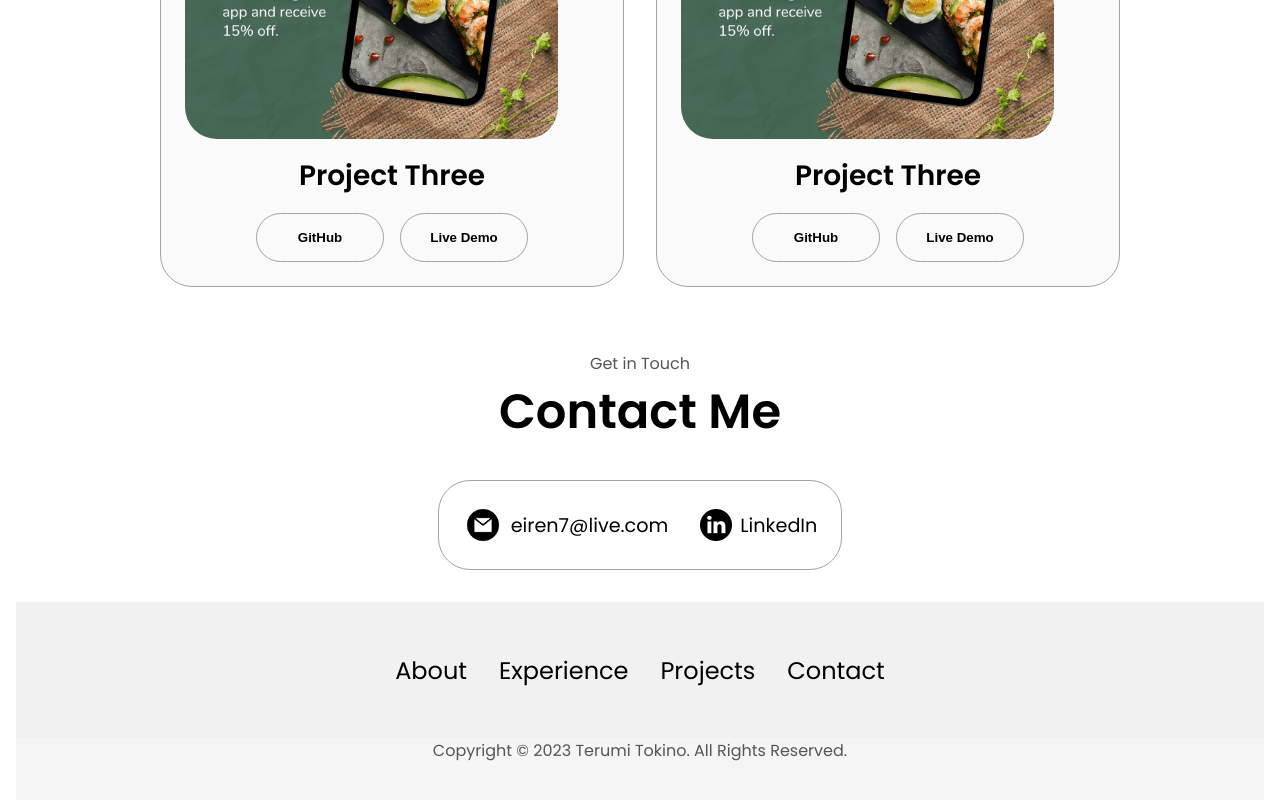
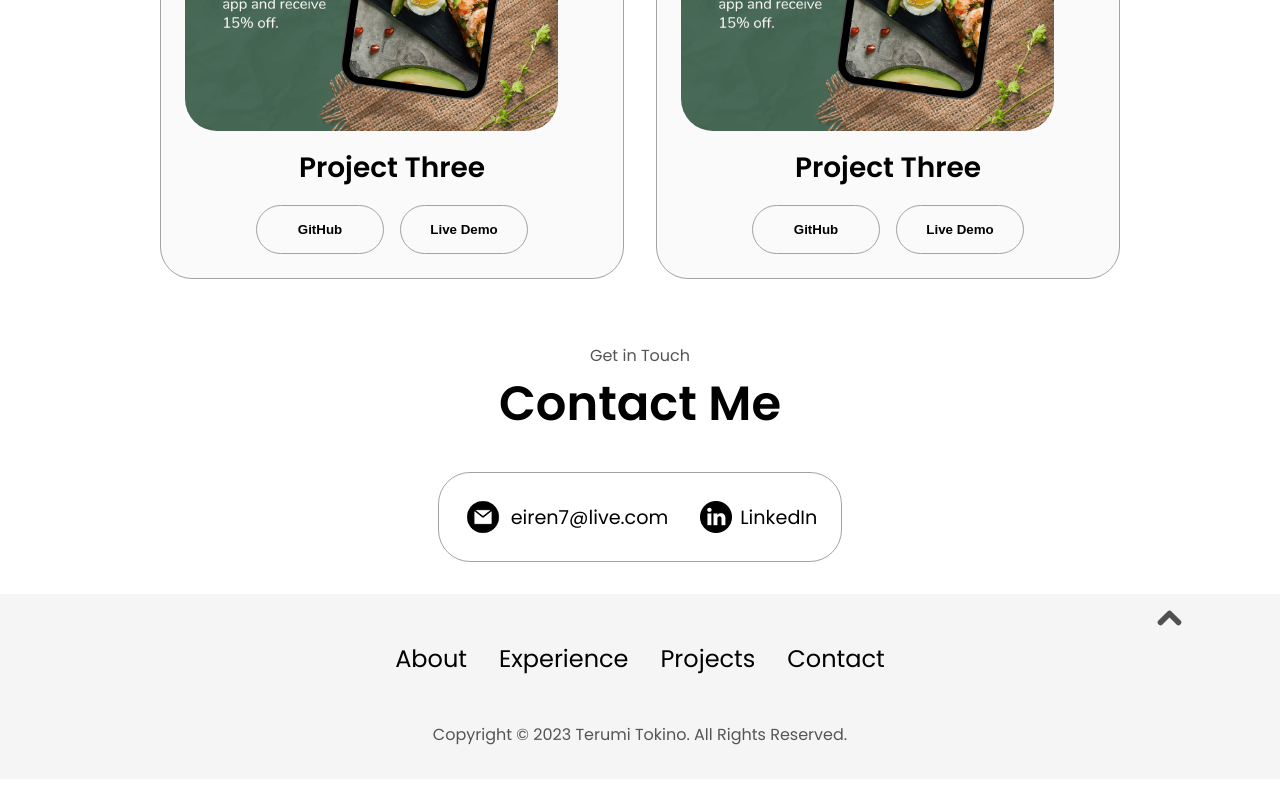
Before and after one commit to eiren7/PersonalWebsite, a plain HTML site: page index.html in a window 1280 px wide. Shown: the part 2708-3508 px from the top of the page. After the commit the page ends 3487 px from the top, so only its background shows below. Drawn offline with Linux system fonts and the light colour scheme.

Commit message:
refactor css

```diff
--- a/style.css
+++ b/style.css
@@ -39,7 +39,7 @@ nav {
   background-color: rgba(239, 239, 240, 0.6);
   justify-content: space-around;
   align-items: center;
-  height: 17vh;
+  height: 16vh;
 }
 
 .nav-links {
@@ -186,6 +186,7 @@ section {
 
 .section__text {
   padding: 2rem;
+  align-self: left;
   text-align: center;
 }
 
@@ -495,18 +496,17 @@ article .icon {
 /* FOOTER SECTION */
 
 footer {
-  background-color: rgba(239, 239, 240, 0.6);
-  height: 26vh;
-  margin: 0 1rem;
+  height: 20vh;
 }
 
 footer p {
+  background-color: rgba(239, 239, 240, 0.6);
+  padding-bottom: 2rem;
   text-align: center;
 }
 
 .to-top {
   position: fixed;
-  bottom: 30px;
   right: 80px;
   padding: 10px 15px;
 }
```
